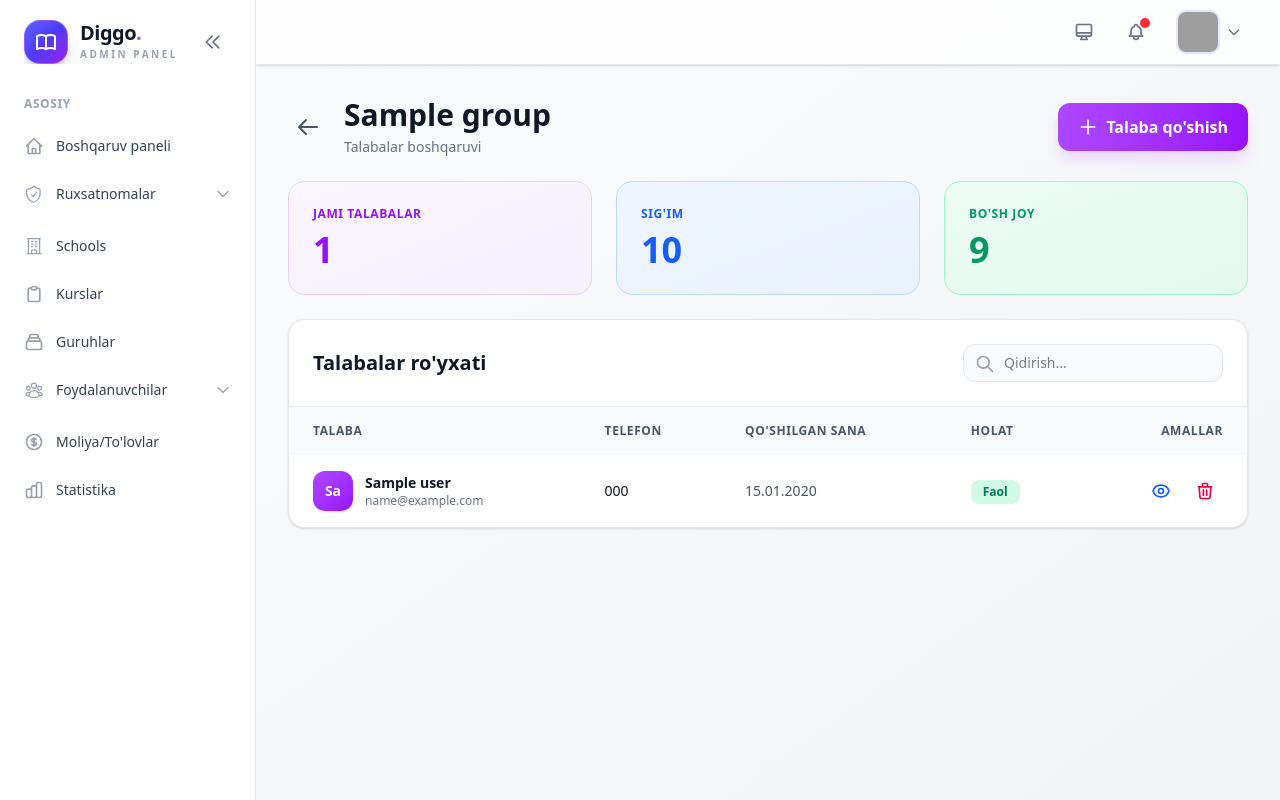
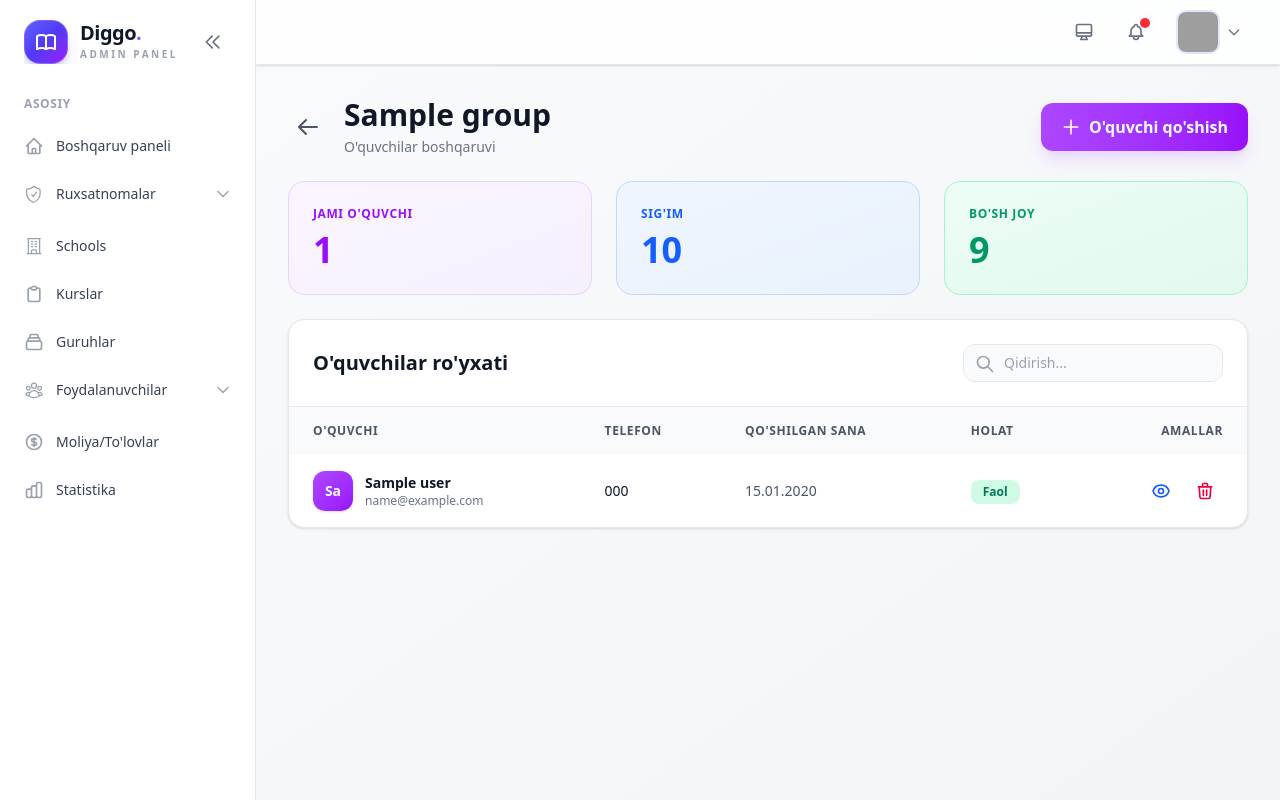
Before and after one commit to AbdulazizYusupov/Diggo, a Laravel app: template resources/views/Group/Student/index.blade.php in a window 1280 px wide. Run offline with Laravel 12, Linux system fonts and the light colour scheme; a user stored in the database is signed in; data comes from the database, SQL or seed files in the repository; tables that the repository leaves empty hold one stand-in row (values such as "Sample post"); the template is opened without the code that fills it: most values are stand-ins (such as "Sample title", 1, 10 or a date in 2020); style sheets or scripts are compiled from the project's sources; parts of the project's set-up code (start-up, migrations or seed data) failed here and were passed over; grey boxes are pictures that could not be loaded.

Commit message:
small changes

```diff
--- a/resources/views/Group/Student/index.blade.php
+++ b/resources/views/Group/Student/index.blade.php
@@ -1,6 +1,6 @@
 @extends('Layout.app')
 
-@section('title', $group->name . ' - Talabalar')
+@section('title', $group->name . ' - O\'quvchilar')
 
 @section('content')
     <div class="space-y-6">
@@ -17,7 +17,7 @@
                 </a>
                 <div>
                     <h1 class="text-3xl font-black text-gray-900 dark:text-white">{{ $group->name }}</h1>
-                    <p class="text-sm text-gray-500 dark:text-gray-400 mt-1">Talabalar boshqaruvi</p>
+                    <p class="text-sm text-gray-500 dark:text-gray-400 mt-1">O'quvchilar boshqaruvi</p>
                 </div>
             </div>
             <button type="button" onclick="document.getElementById('add-modal').classList.remove('hidden')"
@@ -25,7 +25,7 @@
                 <svg class="w-5 h-5" fill="none" stroke="currentColor" viewBox="0 0 24 24">
                     <path stroke-linecap="round" stroke-linejoin="round" stroke-width="2" d="M12 4v16m8-8H4" />
                 </svg>
-                Talaba qo'shish
+                O'quvchi qo'shish
             </button>
         </div>
 
@@ -34,7 +34,7 @@
             <div
                 class="bg-gradient-to-br from-purple-50 to-purple-100/50 dark:from-purple-500/10 dark:to-purple-500/5 rounded-2xl p-6 border border-purple-200 dark:border-purple-500/20">
                 <p class="text-xs uppercase tracking-wider font-bold text-purple-600 dark:text-purple-400 mb-2">Jami
-                    talabalar</p>
+                    o'quvchi</p>
                 <p class="text-4xl font-black text-purple-600 dark:text-purple-400">{{ $group->activeStudents->count() }}
                 </p>
             </div>
@@ -57,10 +57,10 @@
             class="bg-white dark:bg-slate-900 rounded-2xl shadow-sm border border-gray-200 dark:border-purple-500/20 overflow-hidden">
             <div class="p-6 border-b border-gray-200 dark:border-gray-800">
                 <div class="flex items-center justify-between">
-                    <h2 class="text-xl font-black text-gray-900 dark:text-white">Talabalar ro'yxati</h2>
+                    <h2 class="text-xl font-black text-gray-900 dark:text-white">O'quvchilar ro'yxati</h2>
                     <div class="relative">
                         <input type="text" id="searchInput" placeholder="Qidirish..."
-                            class="pl-10 pr-4 py-2 bg-gray-50 dark:bg-slate-800 border border-gray-200 dark:border-gray-700 rounded-xl text-sm focus:ring-2 focus:ring-purple-500 focus:border-transparent">
+                            class="pl-10 pr-4 py-2 bg-gray-50 dark:bg-slate-800 text-gray-900 dark:text-gray-100 placeholder-gray-400 dark:placeholder-slate-400 border border-gray-200 dark:border-gray-700 rounded-xl text-sm focus:ring-2 focus:ring-purple-500 focus:border-transparent">
                         <svg class="w-5 h-5 text-gray-400 absolute left-3 top-2.5" fill="none" stroke="currentColor"
                             viewBox="0 0 24 24">
                             <path stroke-linecap="round" stroke-linejoin="round" stroke-width="2"
@@ -69,14 +69,13 @@
                     </div>
                 </div>
             </div>
-
             <div class="overflow-x-auto">
                 <table class="w-full" id="studentsTable">
                     <thead class="bg-gray-50 dark:bg-slate-800">
                         <tr>
                             <th
                                 class="px-6 py-4 text-left text-xs font-bold text-gray-600 dark:text-gray-400 uppercase tracking-wider">
-                                Talaba</th>
+                                O'quvchi</th>
                             <th
                                 class="px-6 py-4 text-left text-xs font-bold text-gray-600 dark:text-gray-400 uppercase tracking-wider">
                                 Telefon</th>
@@ -141,7 +140,7 @@
                                             @csrf
                                             @method('DELETE')
                                             <button type="submit"
-                                                onclick="return confirm('Talabani guruhdan chiqarmoqchimisiz?')"
+                                                onclick="return confirm('O\'quvchini guruhdan chiqarmoqchimisiz?')"
                                                 class="p-2 hover:bg-rose-50 dark:hover:bg-rose-500/10 rounded-lg transition-all group">
                                                 <svg class="w-5 h-5 text-rose-600 dark:text-rose-400" fill="none"
                                                     stroke="currentColor" viewBox="0 0 24 24">
@@ -165,8 +164,10 @@
                                                     d="M12 4.354a4 4 0 110 5.292M15 21H3v-1a6 6 0 0112 0v1zm0 0h6v-1a6 6 0 00-9-5.197M13 7a4 4 0 11-8 0 4 4 0 018 0z" />
                                             </svg>
                                         </div>
-                                        <p class="text-sm font-bold text-gray-900 dark:text-white mb-1">Talabalar yo'q</p>
-                                        <p class="text-xs text-gray-500 dark:text-gray-400">Bu guruhda hali talabalar yo'q
+                                        <p class="text-sm font-bold text-gray-900 dark:text-white mb-1">O'quvchilar yo'q
+                                        </p>
+                                        <p class="text-xs text-gray-500 dark:text-gray-400">Bu guruhda hali o'quvchilar
+                                            yo'q
                                         </p>
                                     </div>
                                 </td>
@@ -179,13 +180,15 @@
     </div>
 
     <!-- Add Students Modal -->
-    <div id="add-modal"
+    <div id="add-modal" onclick="closeAddModal()"
         class="hidden fixed inset-0 z-[100] flex items-center justify-center p-4 bg-slate-900/60 backdrop-blur-sm">
-        <div
+
+        <div onclick="event.stopPropagation()"
             class="relative w-full max-w-2xl bg-white dark:bg-slate-900 rounded-2xl shadow-2xl border border-gray-100 dark:border-white/5 max-h-[90vh] flex flex-col">
+
             <div class="p-6 border-b border-gray-200 dark:border-gray-800">
                 <div class="flex items-center justify-between">
-                    <h3 class="text-2xl font-black text-gray-900 dark:text-white">Talaba qo'shish</h3>
+                    <h3 class="text-2xl font-black text-gray-900 dark:text-white">O'quvchi qo'shish</h3>
                     <button type="button" onclick="document.getElementById('add-modal').classList.add('hidden')"
                         class="p-2 hover:bg-gray-100 dark:hover:bg-slate-800 rounded-lg transition-all">
                         <svg class="w-6 h-6 text-gray-500" fill="none" stroke="currentColor" viewBox="0 0 24 24">
@@ -202,8 +205,8 @@
                     <!-- Search -->
                     <div class="mb-4">
                         <div class="relative">
-                            <input type="text" id="modalSearch" placeholder="Talaba qidirish..."
-                                class="w-full pl-10 pr-4 py-3 bg-gray-50 dark:bg-slate-800 border border-gray-200 dark:border-gray-700 rounded-xl text-sm focus:ring-2 focus:ring-purple-500 focus:border-transparent">
+                            <input type="text" id="modalSearch" placeholder="o'quvchini qidirish..."
+                                class="w-full pl-10 pr-4 py-3 bg-gray-50 dark:bg-slate-800 text-gray-900 dark:text-gray-100 placeholder-gray-400 dark:placeholder-slate-400 border border-gray-200 dark:border-gray-700 rounded-xl text-sm focus:ring-2 focus:ring-purple-500 focus:border-transparent">
                             <svg class="w-5 h-5 text-gray-400 absolute left-3 top-3.5" fill="none"
                                 stroke="currentColor" viewBox="0 0 24 24">
                                 <path stroke-linecap="round" stroke-linejoin="round" stroke-width="2"
@@ -228,7 +231,7 @@
                             </label>
                         @empty
                             <div class="text-center py-8">
-                                <p class="text-sm text-gray-500 dark:text-gray-400">Qo'shish uchun talabalar yo'q</p>
+                                <p class="text-sm text-gray-500 dark:text-gray-400">Qo'shish uchun o'quvchilar yo'q</p>
                             </div>
                         @endforelse
                     </div>
@@ -272,5 +275,9 @@
                 item.style.display = name.includes(searchTerm) ? '' : 'none';
             });
         });
+
+        function closeAddModal() {
+            document.getElementById('add-modal').classList.add('hidden');
+        }
     </script>
 @endsection
--- a/resources/views/Group/Teacher/index.blade.php
+++ b/resources/views/Group/Teacher/index.blade.php
@@ -143,7 +143,6 @@
         </div>
     </div>
 
-    <!-- Add Teachers Modal -->
     <div id="add-modal" onclick="document.getElementById('add-modal').classList.add('hidden')"
         class="hidden fixed inset-0 z-[100] flex items-center justify-center p-4 bg-slate-900/60 backdrop-blur-sm">
 
```
Also changed, not shown: app/Http/Controllers/GroupTeacher/GroupTeacherController.php (+13 -8 lines).
